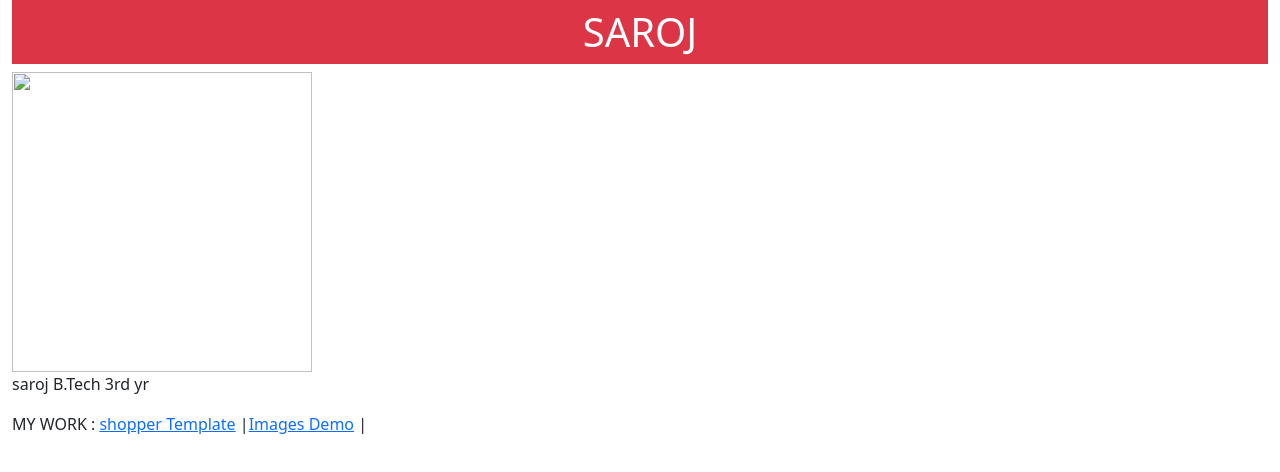
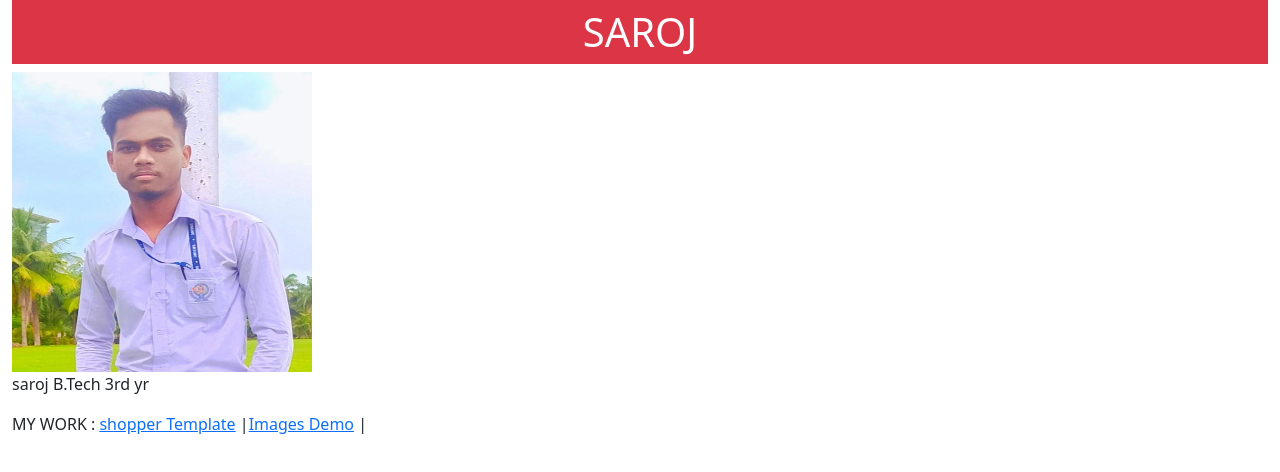
Before and after one commit to SarojTechnical/Saroj-Portfolio, a website: page index.html in a window 1280 px wide. Drawn offline with nearby package versions, Linux system fonts and the light colour scheme.

Commit message:
Update index.html
image
updated

```diff
--- a/index.html
+++ b/index.html
@@ -11,7 +11,7 @@
 </head>
 <body class="container-fluid">
     <h1 class="bg-danger text-white text-center p-2">SAROJ</h1>
-    <img src="public/images/saroj.webp" width="300" height="300">
+    <img src="public/images/sarroj.jpg" width="300" height="300">
     <p>saroj B.Tech 3rd yr</p>
     <p>
         MY WORK : <a href="public/shopper-template.html">shopper Template</a> |<a href="public/imegs-demo.html">Images Demo</a> |<a href="public/amazone-card.html"></a>
```
